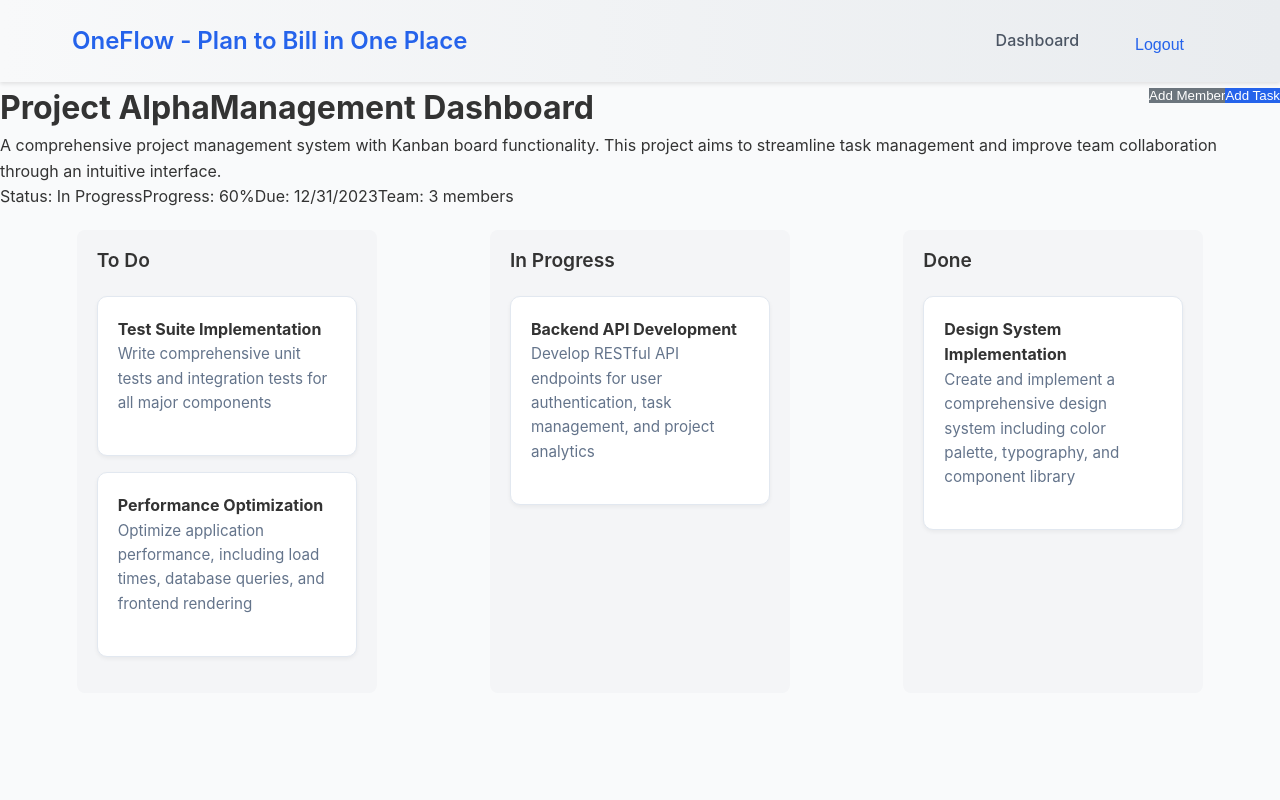
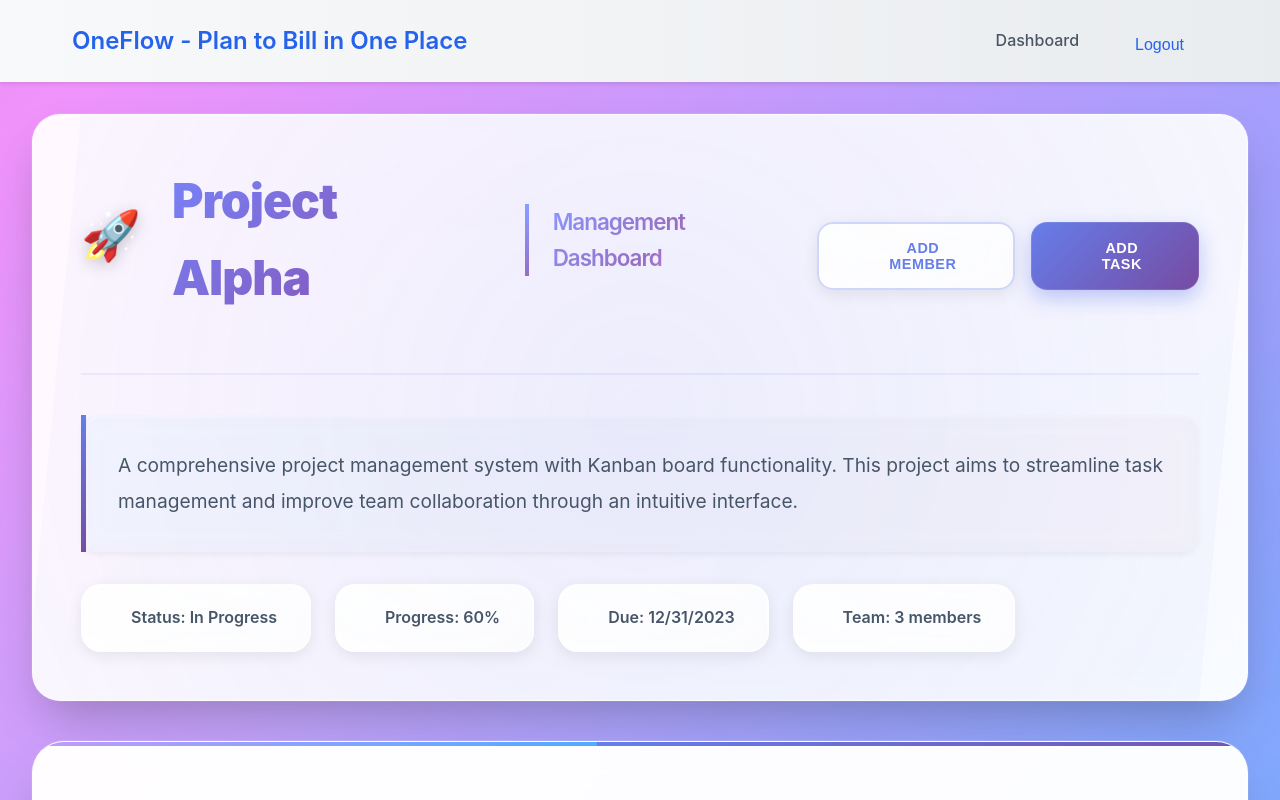
Before and after one commit to Jenil05-web/OneFlow-Hackathon, a React (Vite) app in the folder frontend/: page /project/1 in a window 1280 px wide. Shown: the top 800 px of the page. Built offline with nearby package versions, Linux system fonts and the light colour scheme; sample sign-in values are in the browser's storage; the HTML template or start-up script is replaced by a standard one.

Commit message:
changes reverted

```diff
--- a/frontend/src/pages/ProjectDetails.css
+++ b/frontend/src/pages/ProjectDetails.css
@@ -1,202 +1,511 @@
-.project-card {
-  background: white;
-  border-radius: 8px;
+.project-details {
+  padding: 2rem;
+  background: linear-gradient(135deg, #667eea 0%, #764ba2 25%, #f093fb 50%, #4facfe 75%, #667eea 100%);
+  background-size: 400% 400%;
+  min-height: 100vh;
+  animation: gradientShift 20s ease infinite;
+  position: relative;
+  overflow: hidden;
+}
+
+.project-details::before {
+  content: '';
+  position: absolute;
+  top: 0;
+  left: 0;
+  right: 0;
+  bottom: 0;
+  background:
+    radial-gradient(circle at 20% 50%, rgba(255, 255, 255, 0.1) 0%, transparent 50%),
+    radial-gradient(circle at 80% 80%, rgba(255, 255, 255, 0.1) 0%, transparent 50%);
+  pointer-events: none;
+}
+
+@keyframes gradientShift {
+  0% { background-position: 0% 50%; }
+  50% { background-position: 100% 50%; }
+  100% { background-position: 0% 50%; }
+}
+
+.project-info {
+  background: rgba(255, 255, 255, 0.95);
+  border-radius: 28px;
+  padding: 3rem;
+  margin-bottom: 2.5rem;
+  box-shadow:
+    0 25px 50px -12px rgba(0, 0, 0, 0.25),
+    0 0 0 1px rgba(255, 255, 255, 0.1),
+    inset 0 2px 4px rgba(255, 255, 255, 0.6);
+  border: 1px solid rgba(255, 255, 255, 0.3);
+  backdrop-filter: blur(20px) saturate(180%);
+  transition: all 0.5s cubic-bezier(0.4, 0, 0.2, 1);
+  position: relative;
+  overflow: hidden;
+}
+
+.project-info::before {
+  content: '';
+  position: absolute;
+  top: -50%;
+  left: -50%;
+  width: 200%;
+  height: 200%;
+  background: radial-gradient(circle, rgba(102, 126, 234, 0.1) 0%, transparent 70%);
+  animation: rotate 20s linear infinite;
+}
+
+@keyframes rotate {
+  from { transform: rotate(0deg); }
+  to { transform: rotate(360deg); }
+}
+
+.project-info:hover {
+  transform: translateY(-8px) scale(1.01);
+  box-shadow:
+    0 35px 60px -15px rgba(0, 0, 0, 0.3),
+    0 0 0 1px rgba(255, 255, 255, 0.2),
+    inset 0 2px 4px rgba(255, 255, 255, 0.6);
+}
+
+.project-info h1 {
+  color: #1e293b;
+  margin-bottom: 2rem;
+  font-size: 3rem;
+  font-weight: 900;
+  display: flex;
+  align-items: center;
+  gap: 1.5rem;
+  position: relative;
+  background: linear-gradient(135deg, #667eea 0%, #764ba2 50%, #f093fb 100%);
+  -webkit-background-clip: text;
+  background-clip: text;
+  -webkit-text-fill-color: transparent;
+  animation: shimmerText 3s ease-in-out infinite;
+  letter-spacing: -1px;
+  z-index: 1;
+}
+
+@keyframes shimmerText {
+  0%, 100% { filter: brightness(1); }
+  50% { filter: brightness(1.3); }
+}
+
+.project-info h1::before {
+  content: '🚀';
+  font-size: 3rem;
+  margin-right: 0.5rem;
+  -webkit-text-fill-color: initial;
+  animation: float 3s ease-in-out infinite;
+  filter: drop-shadow(0 4px 8px rgba(0, 0, 0, 0.2));
+}
+
+@keyframes float {
+  0%, 100% { transform: translateY(0px); }
+  50% { transform: translateY(-10px); }
+}
+
+.project-info h1::after {
+  content: '';
+  flex: 1;
+  height: 4px;
+  background: linear-gradient(to right, #667eea, #764ba2, transparent);
+  border-radius: 4px;
+  box-shadow: 0 2px 8px rgba(102, 126, 234, 0.3);
+  animation: shimmerLine 2s infinite;
+}
+
+@keyframes shimmerLine {
+  0%, 100% { opacity: 0.6; transform: scaleX(1); }
+  50% { opacity: 1; transform: scaleX(1.05); }
+}
+
+.project-info p {
+  color: #475569;
+  margin: 2rem 0;
+  font-size: 1.2rem;
+  line-height: 1.9;
+  position: relative;
+  padding: 2rem;
+  background: linear-gradient(135deg, rgba(102, 126, 234, 0.05) 0%, rgba(118, 75, 162, 0.05) 100%);
+  border-radius: 16px;
+  border-left: 5px solid transparent;
+  border-image: linear-gradient(to bottom, #667eea, #764ba2) 1;
+  backdrop-filter: blur(10px);
+  box-shadow:
+    0 4px 6px -1px rgba(0, 0, 0, 0.05),
+    inset 0 2px 4px rgba(255, 255, 255, 0.3);
+  z-index: 1;
+  transition: all 0.3s ease;
+}
+
+.project-info p:hover {
+  transform: translateX(5px);
+  box-shadow:
+    0 10px 15px -3px rgba(0, 0, 0, 0.1),
+    inset 0 2px 4px rgba(255, 255, 255, 0.3);
+}
+
+.project-metadata {
+  display: flex;
+  flex-wrap: wrap;
+  gap: 1.5rem;
+  color: #475569;
+  margin-top: 2rem;
+  z-index: 1;
+  position: relative;
+}
+
+.project-metadata span {
+  background: linear-gradient(135deg, rgba(255, 255, 255, 0.9) 0%, rgba(255, 255, 255, 0.7) 100%);
+  padding: 1.2rem 2rem;
+  border-radius: 20px;
+  font-weight: 600;
+  display: flex;
+  align-items: center;
+  gap: 1rem;
+  border: 2px solid rgba(255, 255, 255, 0.3);
+  transition: all 0.4s cubic-bezier(0.4, 0, 0.2, 1);
+  box-shadow:
+    0 4px 15px rgba(0, 0, 0, 0.08),
+    inset 0 1px 0 rgba(255, 255, 255, 0.5);
+  backdrop-filter: blur(20px);
+  position: relative;
   overflow: hidden;
   cursor: pointer;
-  transition: all 0.15s ease;
-  border: 1px solid #e5e7eb;
-  display: flex;
-  flex-direction: column;
-  height: 100%;
 }
 
-.project-card:hover {
-  transform: translateY(-2px);
-  box-shadow: 0 2px 8px rgba(0, 0, 0, 0.08);
+.project-metadata span::before {
+  content: '';
+  position: absolute;
+  top: -50%;
+  left: -50%;
+  width: 200%;
+  height: 200%;
+  background: linear-gradient(135deg,
+    rgba(102, 126, 234, 0.2),
+    rgba(118, 75, 162, 0.2),
+    rgba(240, 147, 251, 0.2));
+  opacity: 0;
+  transition: opacity 0.4s ease;
+  transform: rotate(45deg);
 }
 
-.project-image {
-  width: 100%;
-  height: 180px;
-  overflow: hidden;
-  background: #f3f4f6;
+.project-metadata span i {
+  font-size: 1.4rem;
+  background: linear-gradient(135deg, #667eea, #764ba2);
+  -webkit-text-fill-color: transparent;
+  transition: all 0.3s ease;
 }
 
-.project-image img {
-  width: 100%;
-  height: 100%;
-  object-fit: cover;
-  transition: transform 0.2s ease;
+.project-metadata span:hover {
+  transform: translateY(-5px) scale(1.05);
+  box-shadow:
+    0 15px 30px rgba(102, 126, 234, 0.3),
+    inset 0 1px 0 rgba(255, 255, 255, 0.5);
+  border-color: #667eea;
 }
 
-.project-card:hover .project-image img {
-  transform: scale(1.03);
+.project-metadata span:hover::before {
+  opacity: 1;
+  animation: rotate 4s linear infinite;
 }
 
-.project-content {
-  padding: 1.25rem;
-  display: flex;
-  flex-direction: column;
-  gap: 0.875rem;
-  flex: 1;
+.project-metadata span:hover i {
+  transform: scale(1.3) rotate(10deg);
+  filter: drop-shadow(0 0 8px rgba(102, 126, 234, 0.5));
+}
+
+.kanban-container {
+  margin-top: 2.5rem;
+  min-height: 700px;
+  background: rgba(255, 255, 255, 0.98);
+  border-radius: 32px;
+  padding: 2.5rem;
+  box-shadow:
+    0 30px 60px -15px rgba(0, 0, 0, 0.25),
+    0 0 0 1px rgba(255, 255, 255, 0.1),
+    inset 0 2px 4px rgba(255, 255, 255, 0.6);
+  border: 1px solid rgba(255, 255, 255, 0.3);
+  backdrop-filter: blur(20px) saturate(180%);
+  transition: all 0.5s cubic-bezier(0.4, 0, 0.2, 1);
+  position: relative;
+  overflow: hidden;
+}
+
+.kanban-container::before {
+  content: '';
+  position: absolute;
+  top: 0;
+  left: 0;
+  right: 0;
+  height: 4px;
+  background: linear-gradient(to right, #667eea, #764ba2, #f093fb, #4facfe);
+  background-size: 200% 100%;
+  animation: shimmerBar 3s linear infinite;
+}
+
+@keyframes shimmerBar {
+  0% { background-position: 0% 0%; }
+  100% { background-position: 200% 0%; }
+}
+
+.kanban-container:hover {
+  transform: translateY(-5px);
+  box-shadow:
+    0 40px 80px -20px rgba(0, 0, 0, 0.3),
+    0 0 0 1px rgba(255, 255, 255, 0.2),
+    inset 0 2px 4px rgba(255, 255, 255, 0.6);
 }
 
 .project-header {
   display: flex;
   justify-content: space-between;
-  align-items: flex-start;
-  gap: 0.75rem;
+  align-items: center;
+  margin-bottom: 2.5rem;
+  padding-bottom: 1.5rem;
+  border-bottom: 2px solid rgba(102, 126, 234, 0.1);
 }
 
-.project-title {
-  font-size: 1.125rem;
-  font-weight: 600;
-  color: #111827;
-  margin: 0;
-  line-height: 1.3;
-  flex: 1;
+.project-actions {
+  display: flex;
+  gap: 1rem;
 }
 
-.project-status {
-  padding: 0.25rem 0.625rem;
-  border-radius: 4px;
-  font-size: 0.7rem;
-  font-weight: 600;
+.project-action-button {
+  padding: 1rem 2.5rem;
+  border-radius: 16px;
+  font-weight: 700;
+  font-size: 1rem;
+  display: flex;
+  align-items: center;
+  gap: 0.85rem;
+  transition: all 0.4s cubic-bezier(0.4, 0, 0.2, 1);
+  cursor: pointer;
+  position: relative;
+  overflow: hidden;
+  letter-spacing: 0.5px;
   text-transform: uppercase;
-  letter-spacing: 0.3px;
-  white-space: nowrap;
+  font-size: 0.9rem;
 }
 
-.status-progress {
-  background: #dbeafe;
-  color: #1e40af;
+.project-action-button i {
+  font-size: 1.2rem;
+  transition: transform 0.4s ease;
 }
 
-.status-completed {
-  background: #d1fae5;
-  color: #065f46;
+.btn-primary {
+  background: linear-gradient(135deg, #667eea 0%, #764ba2 100%);
+  color: white;
+  border: none;
+  box-shadow:
+    0 8px 20px rgba(102, 126, 234, 0.4),
+    0 0 0 1px rgba(255, 255, 255, 0.1) inset;
 }
 
-.status-hold {
-  background: #fef3c7;
-  color: #92400e;
+.btn-primary::before {
+  content: '';
+  position: absolute;
+  top: 0;
+  left: -100%;
+  width: 100%;
+  height: 100%;
+  background: linear-gradient(to right,
+    transparent,
+    rgba(255, 255, 255, 0.3),
+    transparent);
+  transition: 0.6s;
 }
 
-.status-planned {
-  background: #e9d5ff;
-  color: #6b21a8;
+.btn-primary::after {
+  content: '';
+  position: absolute;
+  top: 50%;
+  left: 50%;
+  width: 0;
+  height: 0;
+  border-radius: 50%;
+  background: rgba(255, 255, 255, 0.3);
+  transform: translate(-50%, -50%);
+  transition: width 0.6s, height 0.6s;
 }
 
-.project-description {
-  color: #6b7280;
-  font-size: 0.875rem;
-  line-height: 1.5;
-  margin: 0;
-  display: -webkit-box;
-  -webkit-line-clamp: 2;
-  -webkit-box-orient: vertical;
-  overflow: hidden;
+.btn-primary:hover {
+  transform: translateY(-3px) scale(1.05);
+  box-shadow:
+    0 15px 35px rgba(102, 126, 234, 0.5),
+    0 0 0 1px rgba(255, 255, 255, 0.2) inset;
 }
 
-.project-progress {
-  display: flex;
-  flex-direction: column;
-  gap: 0.5rem;
+.btn-primary:hover::before {
+  left: 100%;
 }
 
-.progress-bar-container {
-  width: 100%;
-  height: 6px;
-  background: #e5e7eb;
-  border-radius: 3px;
-  overflow: hidden;
+.btn-primary:hover::after {
+  width: 300px;
+  height: 300px;
 }
 
-.progress-bar-fill {
-  height: 100%;
-  background: #4f46e5;
-  border-radius: 3px;
-  transition: width 0.3s ease;
+.btn-primary:hover i {
+  transform: rotate(360deg) scale(1.2);
 }
 
-.progress-text {
-  font-size: 0.8rem;
-  font-weight: 500;
-  color: #4f46e5;
+.btn-primary:active {
+  transform: translateY(-1px) scale(1.02);
 }
 
-.project-footer {
-  display: flex;
-  justify-content: space-between;
-  align-items: center;
-  margin-top: auto;
-  padding-top: 0.875rem;
-  border-top: 1px solid #e5e7eb;
+.btn-secondary {
+  background: linear-gradient(135deg, rgba(255, 255, 255, 0.9) 0%, rgba(255, 255, 255, 0.7) 100%);
+  color: #667eea;
+  border: 2px solid rgba(102, 126, 234, 0.3);
+  box-shadow:
+    0 4px 15px rgba(0, 0, 0, 0.08),
+    inset 0 1px 0 rgba(255, 255, 255, 0.5);
+  backdrop-filter: blur(20px);
+  position: relative;
 }
 
-.project-due-date {
-  display: flex;
-  align-items: center;
-  gap: 0.375rem;
-  font-size: 0.8rem;
-  font-weight: 500;
-  color: #6b7280;
+.btn-secondary::before {
+  content: '';
+  position: absolute;
+  top: 0;
+  left: 0;
+  right: 0;
+  bottom: 0;
+  background: linear-gradient(135deg, #667eea, #764ba2);
+  opacity: 0;
+  transition: opacity 0.4s ease;
+  border-radius: 14px;
 }
 
-.project-due-date::before {
-  content: '📅';
-  font-size: 0.875rem;
+.btn-secondary span,
+.btn-secondary i {
+  position: relative;
+  z-index: 1;
 }
 
-.project-team {
-  display: flex;
-  align-items: center;
-  margin-left: -6px;
+.btn-secondary:hover {
+  transform: translateY(-3px) scale(1.05);
+  border-color: #667eea;
+  color: white;
+  box-shadow:
+    0 12px 25px rgba(102, 126, 234, 0.3),
+    inset 0 1px 0 rgba(255, 255, 255, 0.3);
 }
 
-.team-member-avatar {
-  width: 28px;
-  height: 28px;
-  border-radius: 50%;
-  border: 2px solid white;
-  object-fit: cover;
-  margin-left: -6px;
-  transition: transform 0.15s ease;
-  box-shadow: 0 1px 2px rgba(0, 0, 0, 0.08);
+.btn-secondary:hover::before {
+  opacity: 1;
 }
 
-.team-member-avatar:hover {
-  transform: translateY(-2px);
-  z-index: 10;
+.btn-secondary:hover i {
+  transform: scale(1.3);
+  filter: drop-shadow(0 0 8px rgba(255, 255, 255, 0.8));
 }
 
-/* Responsive Design */
+.project-subtitle {
+  font-size: 1.4rem;
+  font-weight: 600;
+  background: linear-gradient(135deg, #667eea, #764ba2, #f093fb);
+  -webkit-background-clip: text;
+  background-clip: text;
+  -webkit-text-fill-color: transparent;
+  margin-left: 1.5rem;
+  padding-left: 1.5rem;
+  border-left: 4px solid transparent;
+  border-image: linear-gradient(to bottom, #667eea, #764ba2) 1;
+  position: relative;
+  animation: pulse 2s ease-in-out infinite;
+}
+
+@keyframes pulse {
+  0%, 100% { opacity: 1; }
+  50% { opacity: 0.8; }
+}
+
+/* Scroll Animation */
+@keyframes fadeInUp {
+  from {
+    opacity: 0;
+    transform: translateY(30px);
+  }
+  to {
+    opacity: 1;
+    transform: translateY(0);
+  }
+}
+
+.project-info,
+.kanban-container {
+  animation: fadeInUp 0.8s ease-out;
+}
+
+.kanban-container {
+  animation-delay: 0.2s;
+}
+
 @media (max-width: 768px) {
-  .project-image {
-    height: 150px;
+  .project-details {
+    padding: 1rem;
   }
 
-  .project-content {
-    padding: 1rem;
-    gap: 0.75rem;
+  .project-info {
+    padding: 2rem;
+    border-radius: 20px;
   }
 
-  .project-title {
-    font-size: 1rem;
+  .project-info h1 {
+    font-size: 2rem;
+    flex-direction: column;
+    align-items: flex-start;
+    gap: 1rem;
   }
 
-  .project-description {
-    font-size: 0.8rem;
+  .project-info h1::before {
+    font-size: 2rem;
   }
 
-  .project-footer {
+  .project-subtitle {
+    margin: 0.5rem 0 0 0;
+    padding: 0.75rem 0 0 0;
+    border-left: none;
+    border-top: 3px solid transparent;
+    border-image: linear-gradient(to right, #667eea, #764ba2) 1;
+    font-size: 1.1rem;
+  }
+
+  .project-metadata {
+    gap: 1rem;
+  }
+
+  .project-metadata span {
+    width: calc(50% - 0.5rem);
+    padding: 1rem 1.5rem;
+    font-size: 0.9rem;
+  }
+
+  .project-metadata span i {
+    font-size: 1.2rem;
+  }
+
+  .project-header {
     flex-direction: column;
     align-items: flex-start;
-    gap: 0.625rem;
+    gap: 1.5rem;
   }
 
-  .team-member-avatar {
-    width: 26px;
-    height: 26px;
+  .project-actions {
+    width: 100%;
+    flex-direction: column;
+    gap: 1rem;
+  }
+
+  .project-action-button {
+    width: 100%;
+    justify-content: center;
+    padding: 1rem 1.5rem;
+  }
+
+  .kanban-container {
+    padding: 1.5rem;
+    border-radius: 20px;
   }
 }
```
